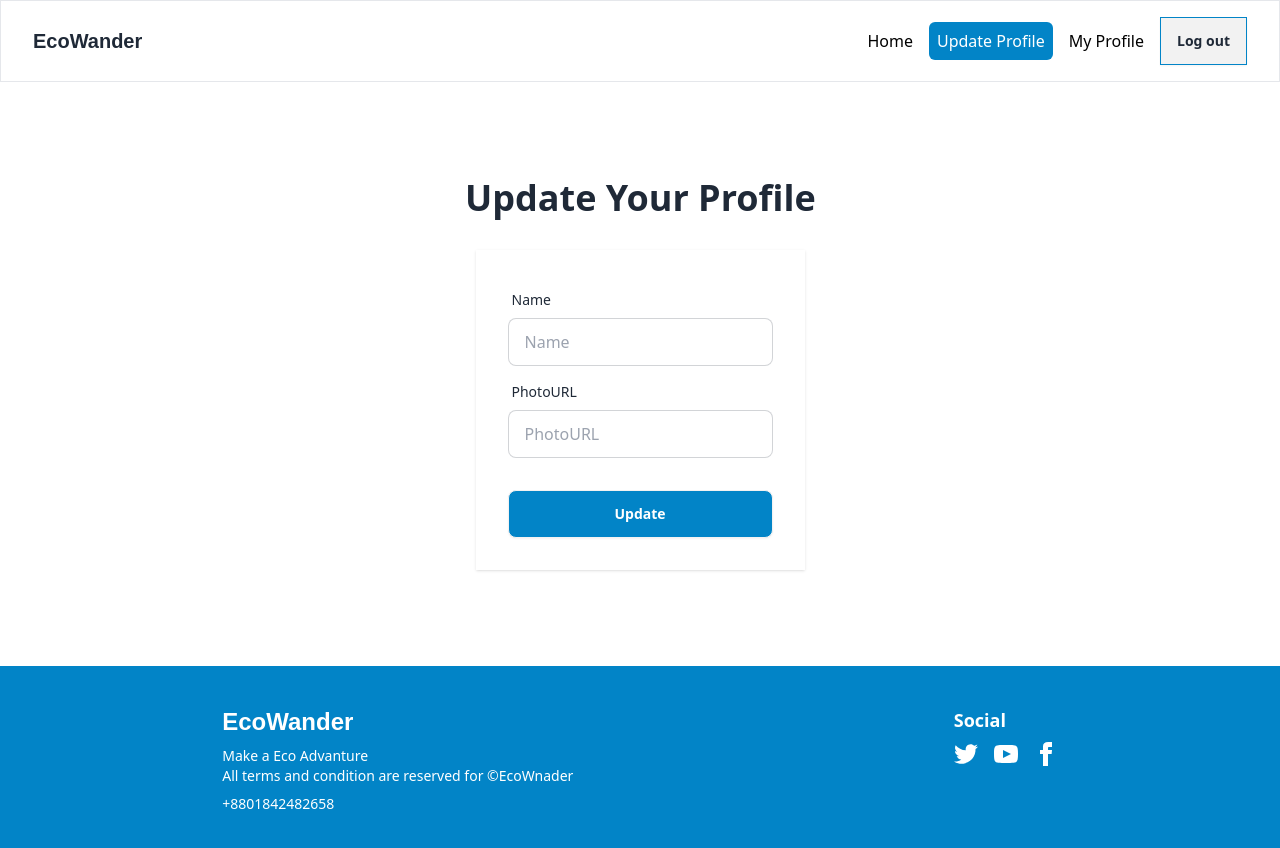
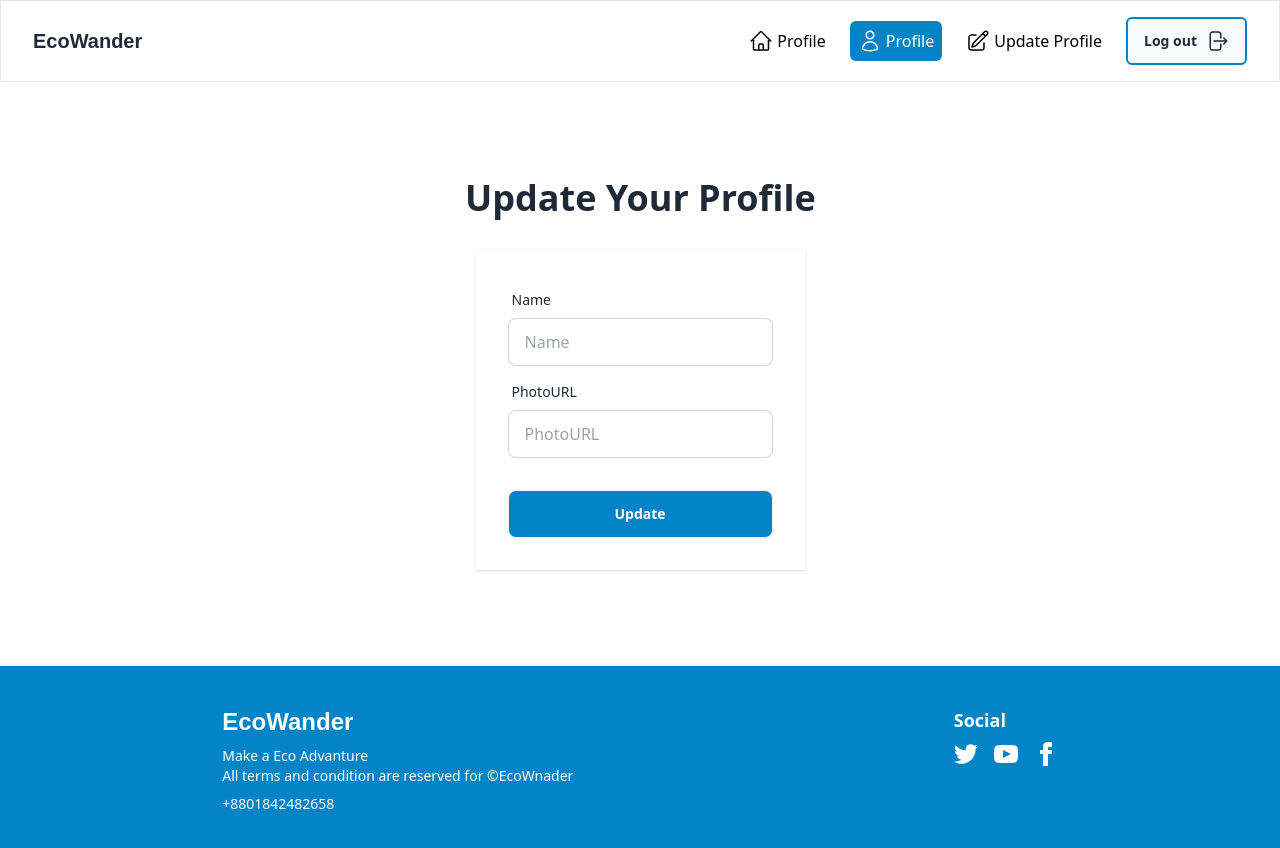
Before and after one commit to Rupon100/EcoWander, a React (Vite) app: page /update-profile in a window 1280 px wide. Shown: the top 848 px of the page. Built offline with nearby package versions, Linux system fonts and the light colour scheme; no server answers; sample sign-in values are in the browser's storage; a web font is replaced by a local one.

Commit message:
add icon with every navlink

```diff
--- a/src/Components/Header.jsx
+++ b/src/Components/Header.jsx
@@ -20,15 +20,31 @@ const Header = () => {
 
     return (
         <div className='flex justify-between items-center px-6 md:px-8 py-4 border border-b'>
-            <h2 className='logo font-bold  text-xl cursor-pointer'>EcoWander</h2>
+            <Link to='/' className='logo font-bold  text-xl cursor-pointer'>EcoWander</Link>
             <div className='flex items-center gap-4 relative'>
 
                 <ul className='hidden md:flex gap-4 justify-center items-center'>
-                    <NavLink to='/' className={({ isActive }) => isActive ? 'bg-sky-600 text-white p-2 rounded-md border-none' : 'text-black'} >Home</NavLink>
+                    {/* <NavLink to='/' className={({ isActive }) => isActive ? 'bg-sky-600 text-white p-2 rounded-md border-none' : 'text-black'} >Home</NavLink> */}
+                    <NavLink to='/' className={({ isActive }) => isActive ? 'bg-sky-600 text-white p-2 rounded-md border-none flex justify-center items-center gap-1' : 'text-black p-2 flex justify-center items-center gap-1'} >
+                        <svg xmlns="http://www.w3.org/2000/svg" fill="none" viewBox="0 0 24 24" strokeWidth={1.5} stroke="currentColor" className="size-6">
+                            <path strokeLinecap="round" strokeLinejoin="round" d="m2.25 12 8.954-8.955c.44-.439 1.152-.439 1.591 0L21.75 12M4.5 9.75v10.125c0 .621.504 1.125 1.125 1.125H9.75v-4.875c0-.621.504-1.125 1.125-1.125h2.25c.621 0 1.125.504 1.125 1.125V21h4.125c.621 0 1.125-.504 1.125-1.125V9.75M8.25 21h8.25" />
+                        </svg>
+                        <h4>Profile</h4>
+                    </NavLink>
                     {
-                        user && <div className='space-x-4'>
-                            <NavLink to='/update-profile' className={({ isActive }) => isActive ? 'bg-sky-600 text-white p-2 rounded-md border-none' : 'text-black'}>Update Profile</NavLink>
-                            <NavLink to='/profile' className={({ isActive }) => isActive ? 'bg-sky-600 text-white p-2 rounded-md border-none' : 'text-black'}>My Profile</NavLink>
+                        user && <div className='space-x-4 flex'>
+                            <NavLink to='/update-profile' className={({ isActive }) => isActive ? 'bg-sky-600 text-white p-2 rounded-md border-none flex justify-center items-center gap-1' : 'text-black p-2 flex justify-center items-center gap-1'}>
+                                <svg xmlns="http://www.w3.org/2000/svg" fill="none" viewBox="0 0 24 24" strokeWidth={1.5} stroke="currentColor" className="size-6">
+                                  <path strokeLinecap="round" strokeLinejoin="round" d="M15.75 6a3.75 3.75 0 1 1-7.5 0 3.75 3.75 0 0 1 7.5 0ZM4.501 20.118a7.5 7.5 0 0 1 14.998 0A17.933 17.933 0 0 1 12 21.75c-2.676 0-5.216-.584-7.499-1.632Z" />
+                                </svg>
+                                <h4>Profile</h4>
+                            </NavLink>
+                            <NavLink to='/profile' className={({ isActive }) => isActive ? 'bg-sky-600 text-white p-2 rounded-md border-none flex justify-center items-center gap-1' : 'text-black p-2 flex justify-center items-center gap-1'}>
+                                <svg xmlns="http://www.w3.org/2000/svg" fill="none" viewBox="0 0 24 24" strokeWidth={1.5} stroke="currentColor" className="size-6">
+                                  <path strokeLinecap="round" strokeLinejoin="round" d="m16.862 4.487 1.687-1.688a1.875 1.875 0 1 1 2.652 2.652L10.582 16.07a4.5 4.5 0 0 1-1.897 1.13L6 18l.8-2.685a4.5 4.5 0 0 1 1.13-1.897l8.932-8.931Zm0 0L19.5 7.125M18 14v4.75A2.25 2.25 0 0 1 15.75 21H5.25A2.25 2.25 0 0 1 3 18.75V8.25A2.25 2.25 0 0 1 5.25 6H10" />
+                                </svg>
+                                <h4>Update Profile</h4>
+                            </NavLink>
                         </div>
                     }
                 </ul>
@@ -50,12 +66,27 @@ const Header = () => {
                 {
                     isOpen && (
                         <div className='md:hidden absolute top-20 right-2 z-40 bg-opacity-75 bg-gray-700 backdrop-blur  p-4 w-auto rounded'>
-                            <ul className='min-w-44 flex gap-2 flex-col flex-nowrap justify-center items-center text-center text-white'>
-                                <NavLink to='/' onClick={closeMenu} className={({ isActive }) => isActive ? 'bg-sky-600 text-white p-2 rounded-md border-none' : 'text-white'} >Home</NavLink>
+                            <ul className='min-w-44 flex gap-4 flex-col flex-nowrap justify-center items-center text-center text-white'>
+                                <NavLink to='/' onClick={closeMenu} className={({ isActive }) => isActive ? 'bg-sky-600 text-white p-2 rounded-md border-none flex justify-center gap-1 items-center' : 'text-white flex gap-1 justify-center items-center'} >
+                                    <svg xmlns="http://www.w3.org/2000/svg" fill="none" viewBox="0 0 24 24" strokeWidth={1.5} stroke="currentColor" className="size-6">
+                                     <path strokeLinecap="round" strokeLinejoin="round" d="m2.25 12 8.954-8.955c.44-.439 1.152-.439 1.591 0L21.75 12M4.5 9.75v10.125c0 .621.504 1.125 1.125 1.125H9.75v-4.875c0-.621.504-1.125 1.125-1.125h2.25c.621 0 1.125.504 1.125 1.125V21h4.125c.621 0 1.125-.504 1.125-1.125V9.75M8.25 21h8.25" />
+                                    </svg>
+                                    <h4>Home</h4>
+                                </NavLink>
                                 {
-                                    user && <div className='flex gap-2 flex-col text-white'>
-                                        <NavLink to='/update-profile' onClick={closeMenu} className={({ isActive }) => isActive ? 'bg-sky-600 text-white p-2 rounded-md border-none' : 'text-white'}>Update Profile</NavLink>
-                                        <NavLink to='/profile' onClick={closeMenu} className={({ isActive }) => isActive ? 'bg-sky-600 text-white p-2 rounded-md border-none' : 'text-white'}>My Profile</NavLink>
+                                    user && <div className='flex gap-4 flex-col text-white'>
+                                        <NavLink to='/profile' onClick={closeMenu} className={({ isActive }) => isActive ? 'bg-sky-600 text-white p-2 rounded-md border-none flex gap-1 justify-center items-center' : 'text-white p-2 flex gap-1 justify-center items-center'}>
+                                            <svg xmlns="http://www.w3.org/2000/svg" fill="none" viewBox="0 0 24 24" strokeWidth={1.5} stroke="currentColor" className="size-6">
+                                              <path strokeLinecap="round" strokeLinejoin="round" d="M15.75 6a3.75 3.75 0 1 1-7.5 0 3.75 3.75 0 0 1 7.5 0ZM4.501 20.118a7.5 7.5 0 0 1 14.998 0A17.933 17.933 0 0 1 12 21.75c-2.676 0-5.216-.584-7.499-1.632Z" />
+                                            </svg>
+                                            <h4>Profile</h4>
+                                        </NavLink>
+                                        <NavLink to='/update-profile' onClick={closeMenu} className={({ isActive }) => isActive ? 'bg-sky-600 p-2 text-white p-2 rounded-md border-none flex gap-1 justify-center items-center' : 'text-white p-2 flex gap-1 justify-center items-center'}>
+                                            <svg xmlns="http://www.w3.org/2000/svg" fill="none" viewBox="0 0 24 24" strokeWidth={1.5} stroke="currentColor" className="size-6">
+                                              <path strokeLinecap="round" strokeLinejoin="round" d="m16.862 4.487 1.687-1.688a1.875 1.875 0 1 1 2.652 2.652L10.582 16.07a4.5 4.5 0 0 1-1.897 1.13L6 18l.8-2.685a4.5 4.5 0 0 1 1.13-1.897l8.932-8.931Zm0 0L19.5 7.125M18 14v4.75A2.25 2.25 0 0 1 15.75 21H5.25A2.25 2.25 0 0 1 3 18.75V8.25A2.25 2.25 0 0 1 5.25 6H10" />
+                                            </svg>
+                                            <h4>Update Profile</h4>
+                                        </NavLink>
                                     </div>
                                 }
                             </ul>
@@ -65,7 +96,19 @@ const Header = () => {
 
 
                 {
-                    user ? <button onClick={handleLogOut} className='btn border border-sky-600 rounded-none'>Log out</button> : <Link to='/login' className='btn border border-sky-600 rounded-none'>Login</Link>
+                    user
+                    ? <button onClick={handleLogOut} className='btn border-[2px] bg-gray-50 border-sky-600 rounded-md'>
+                        Log out
+                        <svg xmlns="http://www.w3.org/2000/svg" fill="none" viewBox="0 0 24 24" strokeWidth={1.5} stroke="currentColor" className="size-6">
+                          <path strokeLinecap="round" strokeLinejoin="round" d="M15.75 9V5.25A2.25 2.25 0 0 0 13.5 3h-6a2.25 2.25 0 0 0-2.25 2.25v13.5A2.25 2.25 0 0 0 7.5 21h6a2.25 2.25 0 0 0 2.25-2.25V15m3 0 3-3m0 0-3-3m3 3H9" />
+                        </svg>
+                      </button>
+                    : <Link to='/login' className='btn border-[2px] bg-gray-50 border-sky-600 rounded-md'>
+                        Login
+                        <svg xmlns="http://www.w3.org/2000/svg" fill="none" viewBox="0 0 24 24" strokeWidth={1.5} stroke="currentColor" className="size-6">
+                          <path strokeLinecap="round" strokeLinejoin="round" d="M15.75 9V5.25A2.25 2.25 0 0 0 13.5 3h-6a2.25 2.25 0 0 0-2.25 2.25v13.5A2.25 2.25 0 0 0 7.5 21h6a2.25 2.25 0 0 0 2.25-2.25V15M12 9l-3 3m0 0 3 3m-3-3h12.75" />
+                        </svg>
+                       </Link>
                 }
             </div>
         </div>
--- a/src/Components/Profile.jsx
+++ b/src/Components/Profile.jsx
@@ -7,8 +7,8 @@ import 'animate.css';
 const Profile = () => {
     const { user } = useContext(AuthContext);
     return (
-        <div className="p-24 flex flex-col gap-8 justify-center items-center">
-            <h2 className="text-center text-3xl md:text-4xl font-semibold animate__animated animate__lightSpeedInRight">Welcome, {user.displayName}! <br /> Your EcoWander profile is ready</h2>
+        <div className="p-8 md:p-24 flex flex-col gap-8 justify-center items-center">
+            <h2 className="text-center text-2xl md:text-4xl font-semibold animate__animated animate__lightSpeedInRight">Welcome, {user.displayName}! <br /> Your EcoWander profile is ready</h2>
             <div className="p-12 flex gap-4 flex-col justify-center items-center rounded shadow-md">
 
                 <img className="w-16 h-16 border rounded-full object-cover" src={user.photoURL} alt="user profile" />
```
